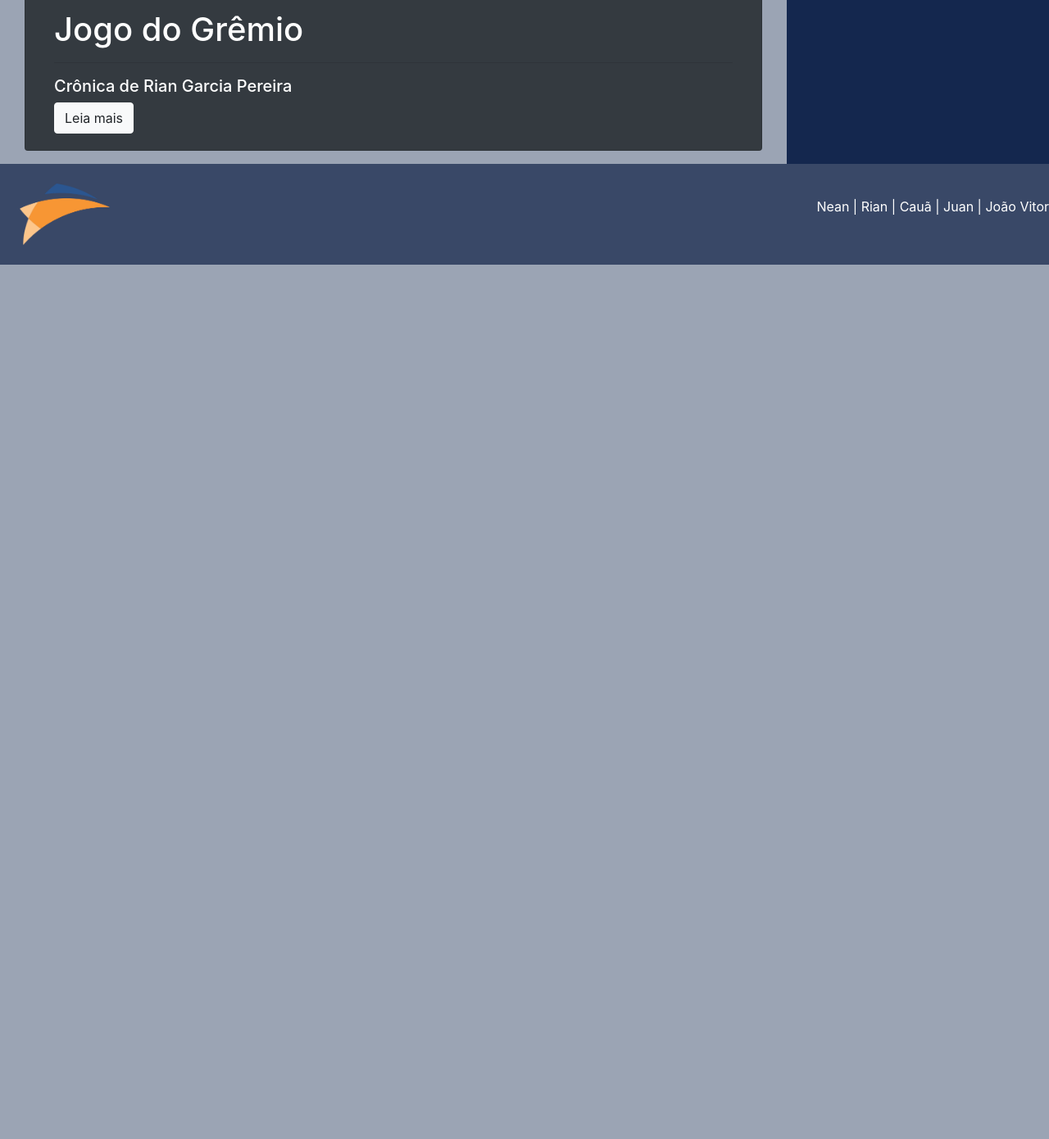
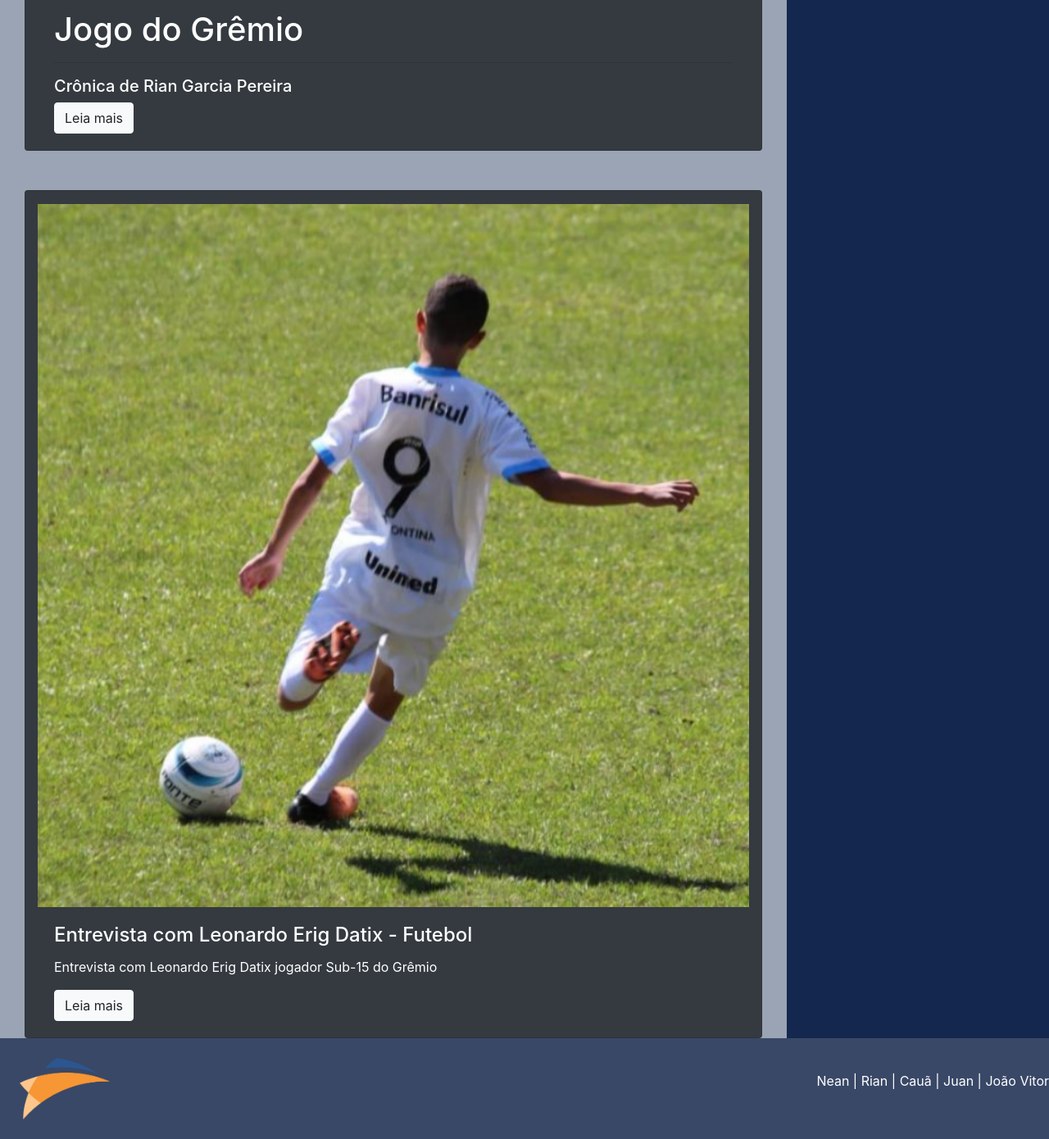
Before and after one commit to senacrs-emti/2022-1T-jornal-G3, a PHP site: page /2022-1T-jornal-G3/futebol.php in a window 1280 px wide. Shown: the part 3474-4864 px from the top of the page at 82% size. Before the commit the page ends 3797 px from the top, so only its background shows below. Run offline with PHP 8.4, Linux system fonts and the light colour scheme.

Commit message:
entrevista Leo

```diff
--- a/futebol.php
+++ b/futebol.php
@@ -85,6 +85,15 @@ include_once './includes/_header.php';
 </div>
 
 
+<div class="card bg-dark mt-5 text-white card-noticia col-12">
+  <img class="mt-3" src="./contents/LeoErig.png"  alt="...">
+  <div class="card-body">
+    <h4 class="card-title">Entrevista com Leonardo Erig Datix - Futebol</h4>
+    <p class="card-text">Entrevista com Leonardo Erig Datix jogador Sub-15 do Grêmio </p>
+    <a href="./entrevista-futebol-LeoErig.php" class="btn btn-light">Leia mais</a>
+  </div>
+</div>
+
 </main>
 <?php
 // include do aside
```
Also changed, not shown: contents/LeoErig.png (added), entrevista-futebol-LeoErig.php (added).
